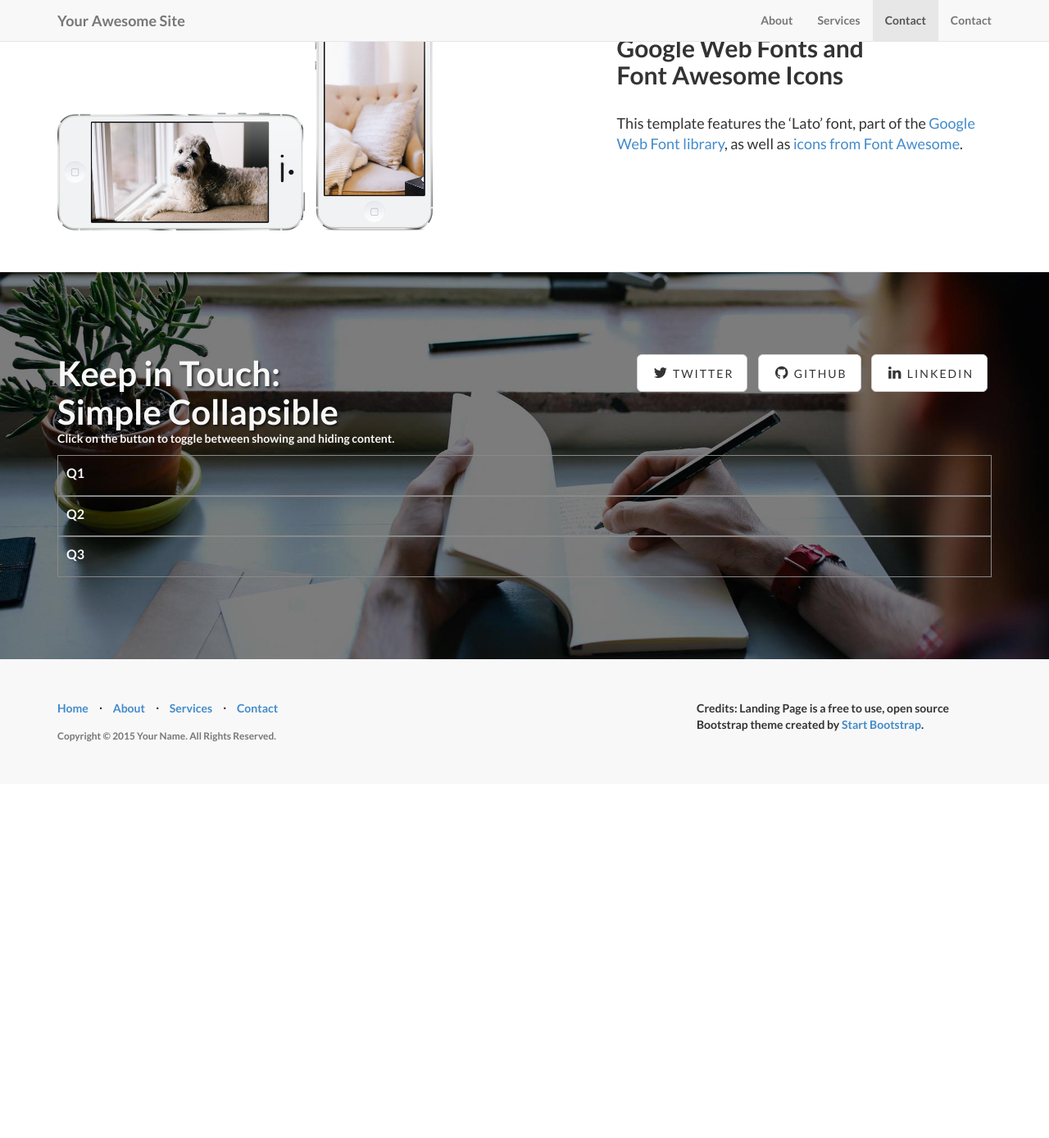
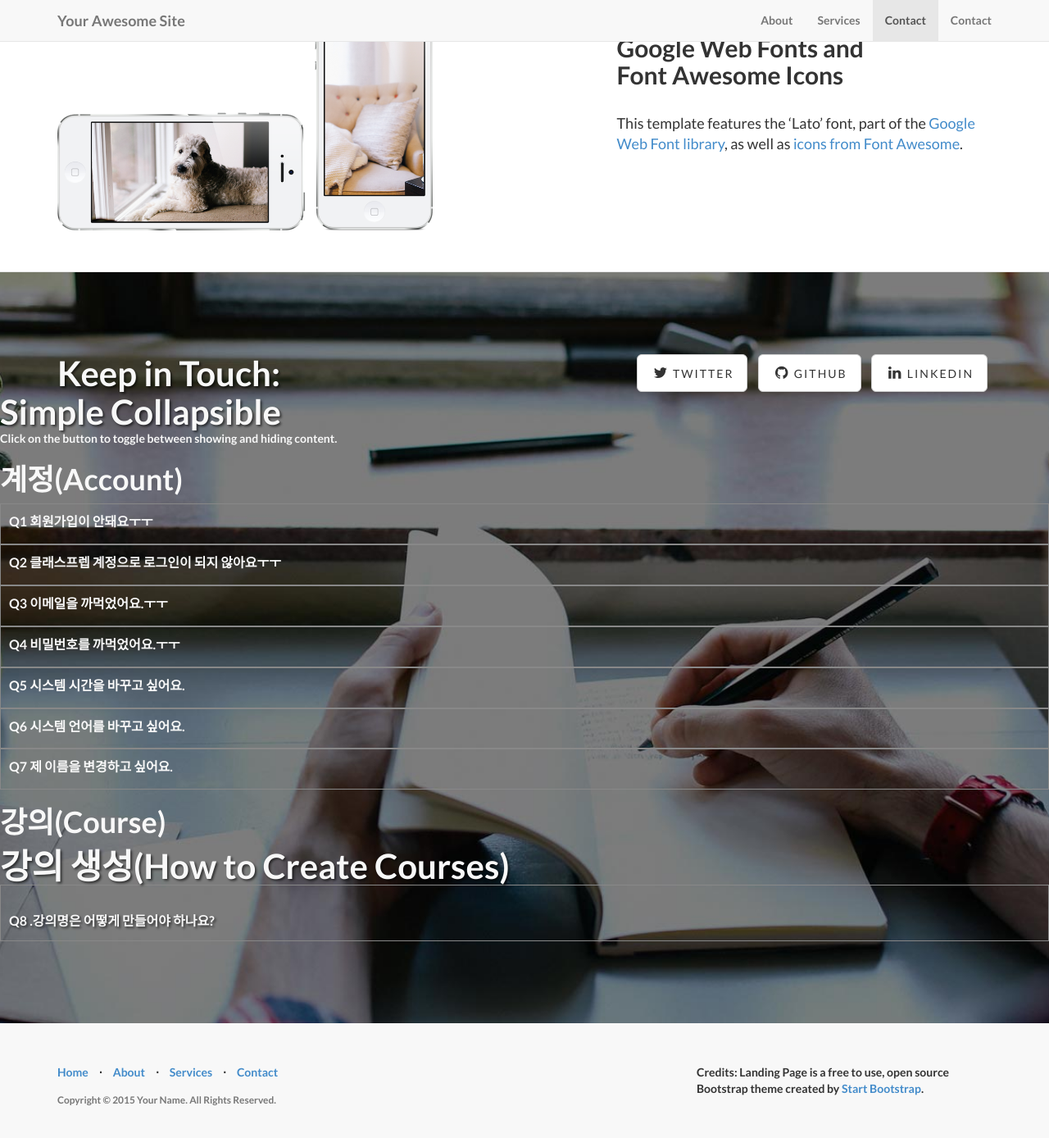
Before and after one commit to classprep/classprep.github.io, a Jekyll site: the page built from index.html, in a window 1280 px wide and 1400 px high, scrolled down 2071 px. Shown: the top 1388 px of the window at 82% size. Built offline with Jekyll 4.4.1, drawn with Linux system fonts in a browser that asks for light colours; before the commit the page ends 3027 px from its top, so only the background shows below that.

Commit message:
Update contact.html

```diff
--- a/_includes/contact.html
+++ b/_includes/contact.html
@@ -21,7 +21,8 @@
 		<!-- /.container -->
 
 
-		  <style>
+
+ <style>
     .faq-box{
       padding: 10px;
       border : 1px solid #888;
@@ -31,41 +32,113 @@
       cursor:pointer;
     }
   </style>
-		<div class="container">
   <h2>Simple Collapsible</h2>
   <p>Click on the button to toggle between showing and hiding content.</p>
+
+  <h1>계정(Account)</h1>
+<!-- FAQ start -->
+  <div class="faq-box">
+    <label data-toggle="collapse" data-target="#q1">Q1 회원가입이 안돼요ㅜㅜ</label>
+    <div id="q1" class="collapse">
+      클래스프렙 계정을 만드실 때, 실제 존재하고 있는 이메일을 사용하셔야 합니다.
+실제 존재하지 않는 이메일을 입력하셨을 경우 가입이 되지 않으니 실제 존재하는 이메일로 다시 회원가입 해주시기 바랍니다.
+
+
+    </div>
+  </div>
+  <!-- FAQ stop -->
+
+
+
   <!-- FAQ start -->
   <div class="faq-box">
-    <label data-toggle="collapse" data-target="#q1">Q1</label>
-    <div id="q1" class="collapse">
-      Lorem ipsum dolor sit amet, consectetur adipisicing elit,
-      sed do eiusmod tempor incididunt ut labore et dolore magna aliqua. Ut enim ad minim veniam,
-      quis nostrud exercitation ullamco laboris nisi ut aliquip ex ea commodo consequat.
+    <label data-toggle="collapse" data-target="#q2">Q2 클래스프렙 계정으로 로그인이 되지 않아요ㅜㅜ
+</label>
+    <div id="q2" class="collapse">
+     만약 로그인에 문제가 있다면, 입력하신 이메일이 제대로 입력 되었는지 확인해주세요!
+
     </div>
   </div>
   <!-- FAQ stop -->
 
   <!-- FAQ start -->
   <div class="faq-box">
-    <label data-toggle="collapse" data-target="#q2">Q2</label>
-    <div id="q2" class="collapse">
-      Lorem ipsum dolor sit amet, consectetur adipisicing elit,
-      sed do eiusmod tempor incididunt ut labore et dolore magna aliqua. Ut enim ad minim veniam,
-      quis nostrud exercitation ullamco laboris nisi ut aliquip ex ea commodo consequat.
+    <label data-toggle="collapse" data-target="#q3">Q3 이메일을 까먹었어요.ㅜㅜ
+</label>
+    <div id="q3" class="collapse">
+      회원가입 때 사용했던 이메일이 생각나지 않는다면, 메인 화면에 이메일 찾기(링크로 갈 수 있게)로 가시면 됩니다.
+
     </div>
   </div>
   <!-- FAQ stop -->
 
-  <!-- FAQ start -->
+<!-- FAQ start -->
   <div class="faq-box">
-    <label data-toggle="collapse" data-target="#q3">Q3</label>
-    <div id="q3" class="collapse">
-      Lorem ipsum dolor sit amet, consectetur adipisicing elit,
-      sed do eiusmod tempor incididunt ut labore et dolore magna aliqua. Ut enim ad minim veniam,
-      quis nostrud exercitation ullamco laboris nisi ut aliquip ex ea commodo consequat.
+    <label data-toggle="collapse" data-target="#q4">Q4 비밀번호를 까먹었어요.ㅜㅜ
+</label>
+    <div id="q4" class="collapse">
+      비밀번호가 생각이 나지 않으신다면, 메인 화면에 비밀번호 찾기(링크로 갈 수 있게) 로 가시면 됩니다.
+
+
     </div>
   </div>
   <!-- FAQ stop -->
+
+<!-- FAQ start -->
+  <div class="faq-box">
+    <label data-toggle="collapse" data-target="#q5">Q5 시스템 시간을 바꾸고 싶어요.
+</label>
+    <div id="q5" class="collapse">
+     로그인 하신 후, 우측 상단의 설정 버튼(아이콘)을 누르시면, 타임 존을 변경하실 수 있습니다.
+
+
+    </div>
+  </div>
+  <!-- FAQ stop -->
+
+<!-- FAQ start -->
+  <div class="faq-box">
+    <label data-toggle="collapse" data-target="#q6">Q6 시스템 언어를 바꾸고 싶어요.
+</label>
+    <div id="q6" class="collapse">
+   로그인 하신 후, 우측 상단의 설정 버튼(아이콘)을 누르시면, 언어를 변경하실 수 있습니다.
+
+    </div>
+  </div>
+  <!-- FAQ stop -->
+
+<!-- FAQ start -->
+  <div class="faq-box">
+    <label data-toggle="collapse" data-target="#q7">Q7 제 이름을 변경하고 싶어요.
+</label>
+    <div id="q7" class="collapse">
+   로그인 하신 후, 우측 상단의 설정 버튼(아이콘)을 누르시면, 이름을 변경하실 수 있습니다.
+
+    </div>
+  </div>
+  <!-- FAQ stop -->
+
+
+  <h1>강의(Course)</h1>
+
+ <h2>강의 생성(How to Create Courses)<h2>
+<!-- FAQ start -->
+  <div class="faq-box">
+    <label data-toggle="collapse" data-target="#q8">Q8 .강의명은 어떻게 만들어야 하나요?
+</label>
+    <div id="q8" class="collapse">
+- 강의 명은 신청자들이 알기 쉽게 만들어주세요. (예. 경제학원론, 서대문독서스터디등) 강의 명은 20자 이내로 제한됩니다.(강의명 글자제한 개정 필요)
+
+
+    </div>
+  </div>
+  <!-- FAQ stop -->
+
+
+
+
+
+
 </div>
 
 
```
